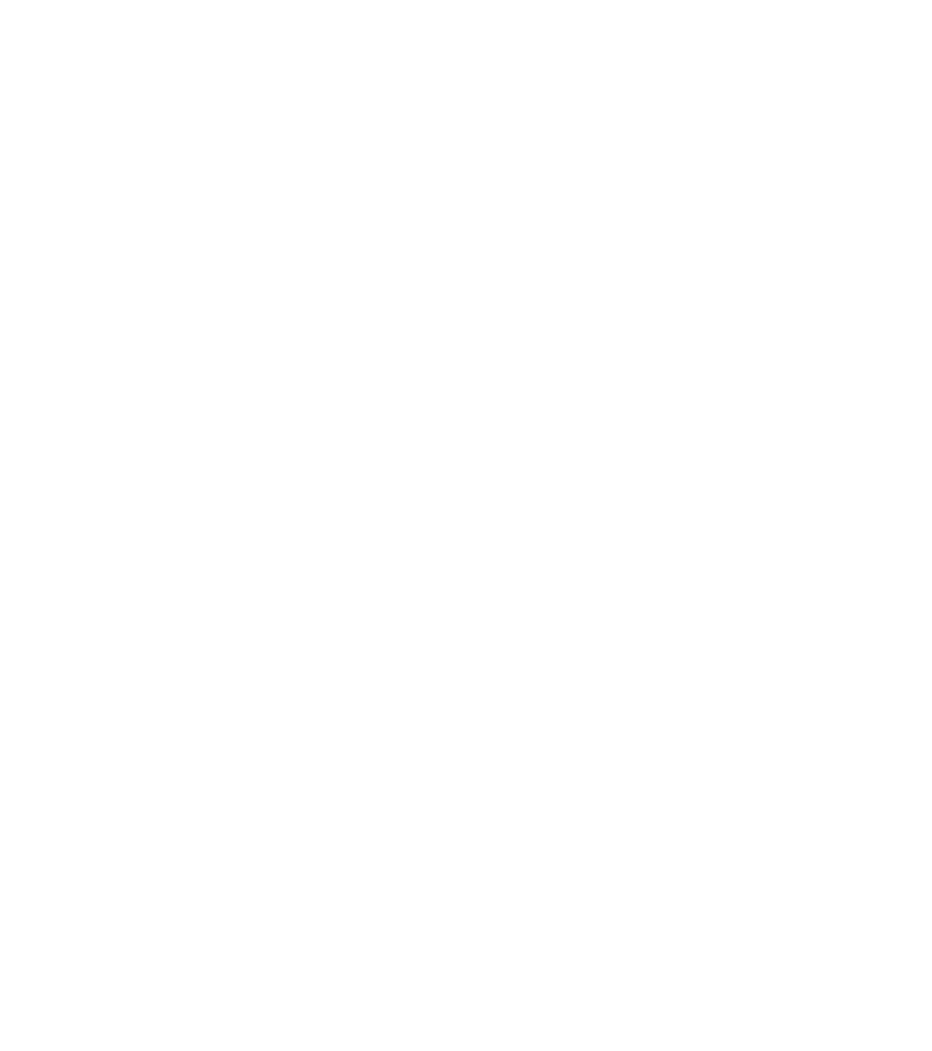
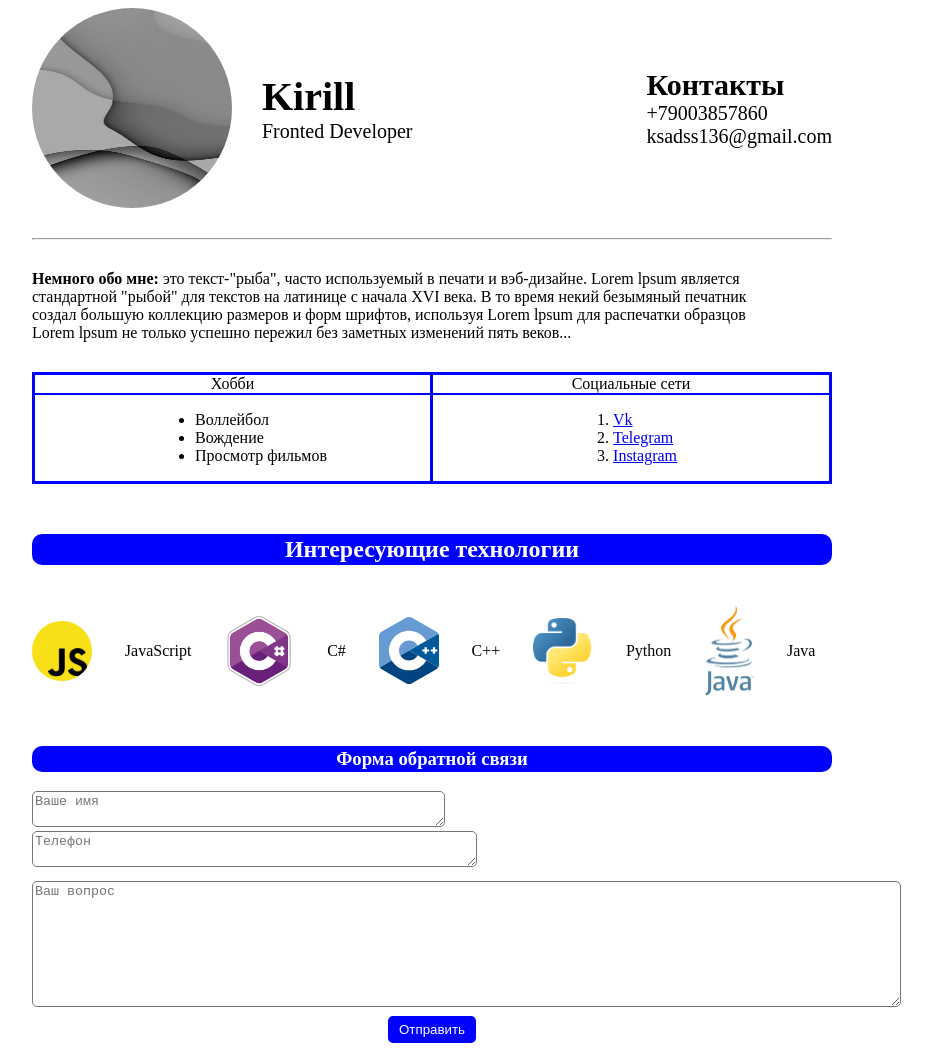
Before and after one commit to kirillShu/resume, a plain HTML site: page index.html in a window 1280 px wide. Shown: the whole page, without its empty margins (208-1140 px from the left). Before the commit the page ends 800 px from the top, so only its background shows below. Drawn offline with Linux system fonts and the light colour scheme.

Commit message:
commit 2

```diff
--- a/index.html
+++ b/index.html
@@ -1,11 +1,97 @@
 <!DOCTYPE html>
 <html lang="en">
+
 <head>
     <meta charset="UTF-8">
     <meta name="viewport" content="width=device-width, initial-scale=1.0">
-    <title>Documentgdgffdg</title>
+    <link rel="stylesheet" href="style.css">
+    <title>Резюме</title>
 </head>
+
 <body>
+    <div class="container">
+        <form action="#" method="post" enctype="multipart/form-data"></form>
 
+        <header class="header">
+            <img class="image" src="/image/5247007945064049019.jpg" alt="">
+            <div class="middle">
+                <h1>Kirill</h1>
+                <p>Fronted Developer</p>
+            </div>
+            <div class="contacts">
+                <h2>Контакты</h2>
+                <a class="link" href="tel:+79003857860">+79003857860</a>
+                <a class="link" href="mailto: ksadss136@gmail.com">ksadss136@gmail.com</a>
+            </div>
+
+        </header>
+        <hr class="hr">
+        <main>
+            <p class="main text"><b>Немного обо мне:</b> это текст-"рыба", часто используемый в печати и вэб-дизайне.
+                Lorem lpsum является</p>
+            <p class="main text">стандартной "рыбой" для текстов на латинице с начала XVI века. В то время некий
+                безымяный печатник</p>
+            <p class="main text">создал большую коллекцию размеров и форм шрифтов, используя Lorem lpsum для распечатки
+                образцов</p>
+            <p class="main text">Lorem lpsum не только успешно пережил без заметных изменений пять веков...</p>
+        </main>
+        <div class="info">
+            <div class="left">
+                <div class="inf">Хобби</div>
+                <ul class="xobbi">
+                    <li>Воллейбол</li>
+                    <li>Вождение</li>
+                    <li>Просмотр фильмов</li>
+                </ul>
+            </div>
+            <div class="right">
+                <div class="righ">Социальные сети</div>
+                <ol class="seti">
+                    <li><a target="https://vk.com/rv_136" href="https://vk.com/rv_136">Vk</a> </li>
+                    <li><a target="https://web.telegram.org/a/" href="https://web.telegram.org">Telegram</a></li>
+                    <li><a target="https://www.instagram.com/" href="https://www.instagram.com/">Instagram</a> </li>
+                </ol>
+
+            </div>
+
+        </div>
+        <h2 class="hh">Интересующие технологии</h2>
+        <div class="hz">
+            <div class="tex">
+
+                <img class="hx" src="/image/Unofficial_JavaScript_logo_2.svg.png" alt="JavaScript" width="60px">
+                <p class="text1"><figcaption>JavaScript</figcaption></p>
+                <img class="hx1" src="/image/Logo-csharp.webp" alt="C++" width="70px">
+                <p class="text1"><figcaption>C#</figcaption></p>
+                <img class="hx1" src="/image/ISO_C++_Logo.svg" alt="C#" width="60px">
+                <p class="text1"><figcaption>C++</figcaption></p>
+                <img class="hx1" src="/image/Python-logo-notext.svg.png" alt="Python" width="60px">
+                <p class="text1"><figcaption>Python</figcaption></p>
+                <img class="hx1" src="/image/Java_logo.svg.png" alt="Java" width="50px">
+                <p class="text1"><figcaption>Java</figcaption></p>
+
+
+
+            </div>
+
+
+
+
+        </div>
+        <h3 class="hh">Форма обратной связи</h3>
+        <div>
+            <textarea class="name" placeholder="Ваше имя" name="text" cols="49" rows="2"></textarea>
+            <textarea class="name" placeholder="Телефон" name="text" cols="53" rows="2"></textarea>
+        </div>
+        <div class="question">
+            <textarea class="name" placeholder="Ваш вопрос" name="text" cols="106" rows="8"></textarea>
+        </div>
+        <div class="but">
+            <button class="button blue" type="submit">
+                Отправить
+            </button>
+        </div>
+    </div>
 </body>
+
 </html>
--- /dev/null
+++ b/style.css
@@ -0,0 +1,185 @@
+h1,
+h2,
+p {
+    margin: 0;
+    padding: 0;
+}
+
+
+.header {
+    display: flex;
+    align-items: center;
+    justify-content: center;
+    gap: 30px;
+    font-size: 20px;
+}
+
+.image {
+    height: 200px;
+    width: 200px;
+    border-radius: 50%;
+    align-items: center;
+    justify-content: center;
+
+}
+
+.middle {
+    flex-grow: 1;
+}
+
+.contacts {
+    display: flex;
+    flex-direction: column;
+}
+
+.link {
+    text-decoration: none;
+    color: black;
+}
+
+.main text {
+    align-items: center;
+    justify-content: center;
+    display: flex;
+}
+
+.container {
+    max-width: 800px;
+    margin: 0 auto;
+}
+
+.hr {
+    margin: 30px 0;
+}
+
+.info {
+    display: flex;
+    grid-template-columns: 1fr 1fr;
+    border: 2px solid blue;
+    margin-top: 30px;
+
+}
+
+.left {
+    box-sizing: border-box;
+    border: 1px solid blue;
+    width: 450px;
+    border-right: 2px solid blue;
+
+}
+
+.right {
+    box-sizing: border-box;
+    border: 1px solid blue;
+    width: 450px;
+
+}
+
+
+
+.hh {
+    border: 2px solid blue;
+    border-radius: 10px;
+    margin-top: 50px;
+    display: flex;
+    align-items: center;
+    justify-content: center;
+    background-color: blue;
+    color: white;
+    size: 40px;
+
+
+}
+
+.hz {
+    margin-top: 40px;
+}
+
+.hx {
+    border-radius: 50%;
+    align-items: center;
+    justify-content: space-between;
+    display: block;
+}
+
+
+.text1 {
+    text-align: center;
+}
+
+.hx1 {
+    align-items: center;
+    justify-content: space-between;
+
+}
+
+.tex {
+    display: flex;
+    align-items: center;
+    justify-content: space-between;
+}
+
+.name {
+    border-radius: 5px;
+
+
+}
+
+.question {
+    margin-top: 10px;
+}
+
+.but {
+    align-items: center;
+    justify-content: center;
+    display: flex;
+    width: 100%;
+}
+
+.button {
+    border-radius: 5px;
+    margin-top: 5px;
+    user-select: none;
+}
+
+.blue {
+    color: white;
+    background-color: blue;
+    border: 5px solid blue;
+}
+
+.blue:hover {
+    opacity: .8;
+}
+
+.inf {
+    display: flex;
+    align-items: center;
+    justify-content: center;
+    border: 1px solid blue;
+    border-bottom: 2px solid blue;
+    border-right: 0px;
+    border-left: 0px;
+    border-top: 0px;
+
+
+}
+
+.righ {
+    display: flex;
+    align-items: center;
+    justify-content: center;
+    border: 1px solid blue;
+    border-bottom: 2px solid blue;
+    border-right: 0px;
+    border-left: 0px;
+    border-top: 0px;
+}
+
+.xobbi {
+    padding-left: 160px;
+}
+
+.seti {
+    padding-left: 180px;
+}
```
Also changed, not shown: image/5247007945064049019.jpg (added), image/Csharp.svg (added), image/ISO_C++_Logo.svg (added), image/Java_logo.svg.png (added), image/Logo-csharp.webp (added), image/Python-logo-notext.svg.png (added), image/Unofficial_JavaScript_logo_2.svg.png (added), image/diploma.webp (added).
